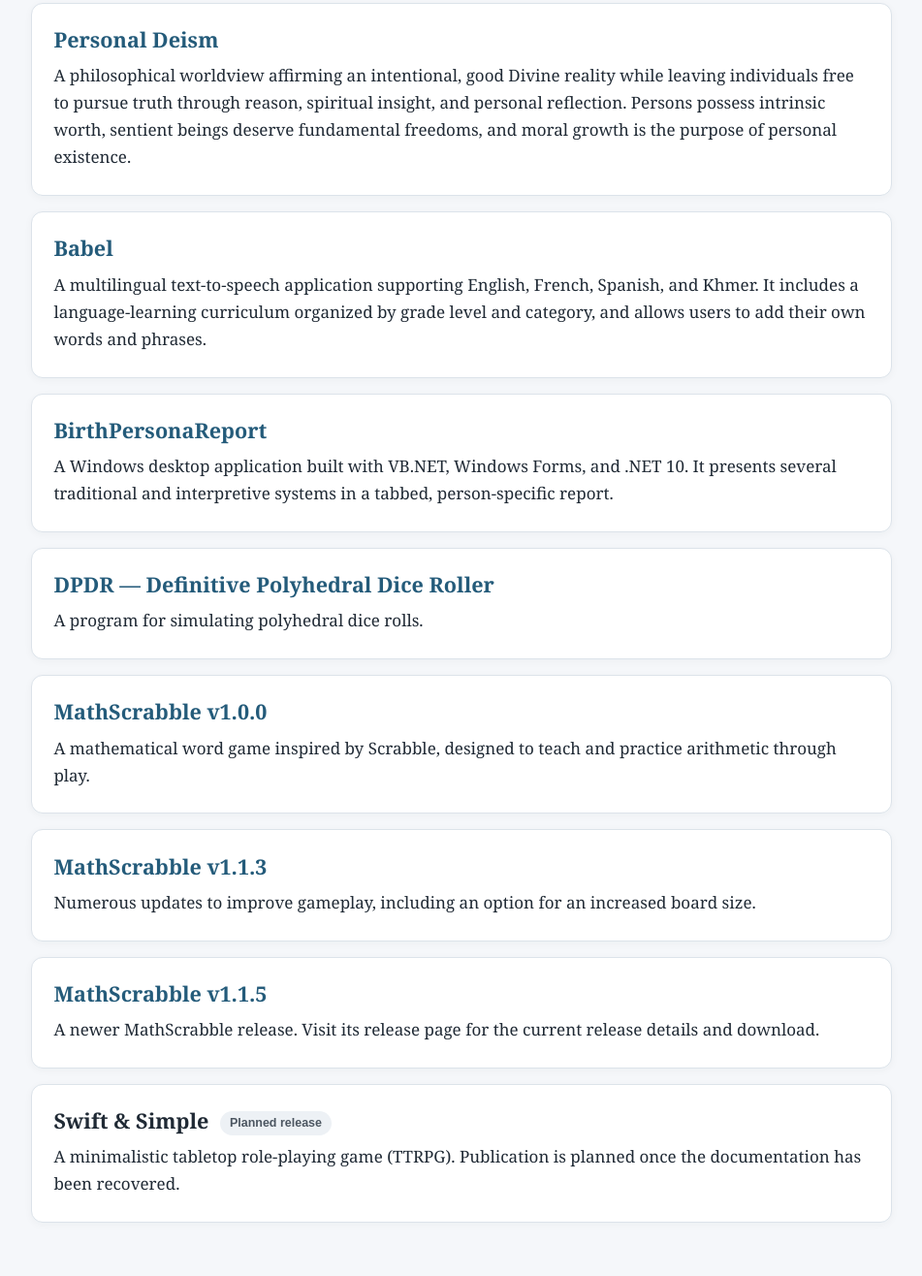
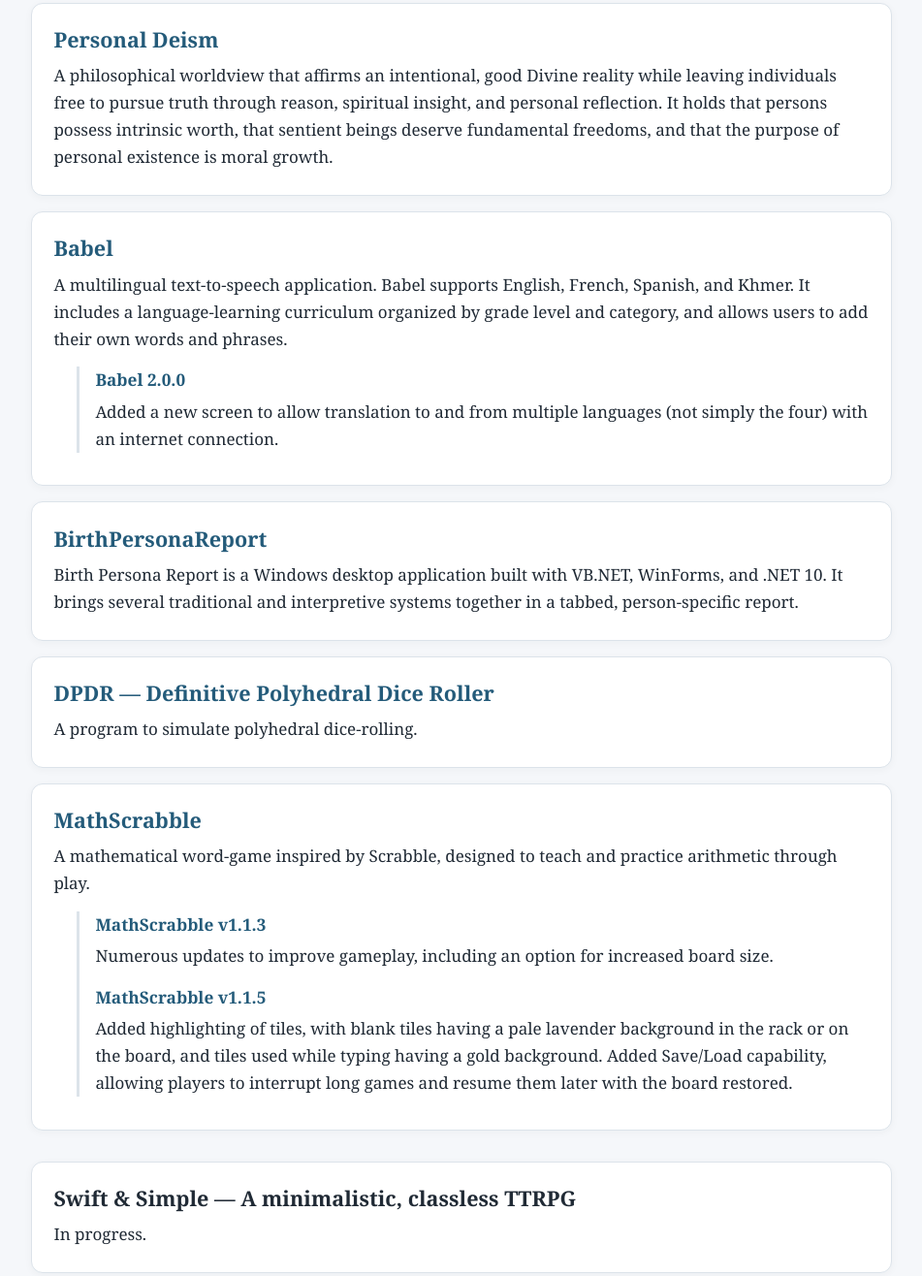
Before and after one commit to jeffmayes-jpg/My-Works, a plain HTML site: page index.html in a window 1280 px wide. Shown: the part 323-1639 px from the top of the page at 97% size, without its empty margins (164-1115 px from the left). Drawn offline with Linux system fonts and the light colour scheme.

Commit message:
Update My Works page from revised document

```diff
--- a/index.html
+++ b/index.html
@@ -10,8 +10,9 @@
 header{background:#183b52;color:white;padding:3rem 1.25rem 2.5rem;text-align:center}header h1{font-size:clamp(2.2rem,6vw,3.4rem);margin:0 0 .4rem}header p{max-width:720px;margin:.5rem auto 0;color:#e1edf4}
 main{max-width:920px;margin:2rem auto;padding:0 1rem 3rem}.intro{margin:0 0 1.5rem;color:var(--muted)}
 .work{background:var(--card);border:1px solid var(--line);border-radius:12px;padding:1.2rem 1.4rem;margin:1rem 0;box-shadow:0 2px 8px #162c3a0a}
-.work h2{font-size:1.35rem;margin:0 0 .35rem}.work h2 a{color:var(--accent);text-decoration:none}.work h2 a:hover{text-decoration:underline}
+.work h2{font-size:1.35rem;margin:0 0 .35rem}.work h2 a,.version h3 a{color:var(--accent);text-decoration:none}.work h2 a:hover,.version h3 a:hover{text-decoration:underline}
 .work p{margin:.35rem 0}.status{display:inline-block;font:600 .78rem/1.4 Arial,sans-serif;color:#4c5661;background:#edf1f5;border-radius:20px;padding:.22rem .6rem;margin-left:.4rem;vertical-align:middle}
+.versions{margin:.9rem 0 0 1.5rem;padding-left:1rem;border-left:3px solid var(--line)}.version{margin:.9rem 0}.version h3{font-size:1.08rem;margin:0 0 .2rem}.version p{margin:.25rem 0}
 footer{text-align:center;color:var(--muted);padding:1.5rem;font-size:.95rem}a{overflow-wrap:anywhere}
 </style>
 </head>
@@ -24,35 +25,43 @@ footer{text-align:center;color:var(--muted);padding:1.5rem;font-size:.95rem}a{ov
 <p class="intro">All of my programs are designed as standalone Windows applications unless otherwise noted.</p>
 <section class="work">
 <h2><a href="https://jeffmayes-jpg.github.io/Personal-Deism/">Personal Deism</a></h2>
-<p>A philosophical worldview affirming an intentional, good Divine reality while leaving individuals free to pursue truth through reason, spiritual insight, and personal reflection. Persons possess intrinsic worth, sentient beings deserve fundamental freedoms, and moral growth is the purpose of personal existence.</p>
+<p>A philosophical worldview that affirms an intentional, good Divine reality while leaving individuals free to pursue truth through reason, spiritual insight, and personal reflection. It holds that persons possess intrinsic worth, that sentient beings deserve fundamental freedoms, and that the purpose of personal existence is moral growth.</p>
 </section>
 <section class="work">
-<h2><a href="https://github.com/jeffmayes-jpg/Babel/releases/tag/V1.0.0">Babel</a></h2>
-<p>A multilingual text-to-speech application supporting English, French, Spanish, and Khmer. It includes a language-learning curriculum organized by grade level and category, and allows users to add their own words and phrases.</p>
+<h2><a href="https://github.com/jeffmayes-jpg/Babel/releases/latest">Babel</a></h2>
+<p>A multilingual text-to-speech application. Babel supports English, French, Spanish, and Khmer. It includes a language-learning curriculum organized by grade level and category, and allows users to add their own words and phrases.</p>
+<div class="versions">
+<div class="version">
+<h3><a href="https://github.com/jeffmayes-jpg/Babel/releases/tag/v2.0.0">Babel 2.0.0</a></h3>
+<p>Added a new screen to allow translation to and from multiple languages (not simply the four) with an internet connection.</p>
+</div>
+</div>
 </section>
 <section class="work">
 <h2><a href="https://jeffmayes-jpg.github.io/BirthPersonaReport">BirthPersonaReport</a></h2>
-<p>A Windows desktop application built with VB.NET, Windows Forms, and .NET 10. It presents several traditional and interpretive systems in a tabbed, person-specific report.</p>
+<p>Birth Persona Report is a Windows desktop application built with VB.NET, WinForms, and .NET 10. It brings several traditional and interpretive systems together in a tabbed, person-specific report.</p>
 </section>
 <section class="work">
 <h2><a href="https://github.com/jeffmayes-jpg/DPDR-Downloads/releases/tag/v1.0.0">DPDR — Definitive Polyhedral Dice Roller</a></h2>
-<p>A program for simulating polyhedral dice rolls.</p>
+<p>A program to simulate polyhedral dice-rolling.</p>
 </section>
 <section class="work">
-<h2><a href="https://jeffmayes-jpg.github.io/MathScrabble-Downloads/">MathScrabble v1.0.0</a></h2>
-<p>A mathematical word game inspired by Scrabble, designed to teach and practice arithmetic through play.</p>
+<h2><a href="https://jeffmayes-jpg.github.io/MathScrabble-Downloads/">MathScrabble</a></h2>
+<p>A mathematical word-game inspired by Scrabble, designed to teach and practice arithmetic through play.</p>
+<div class="versions">
+<div class="version">
+<h3><a href="https://jeffmayes-jpg.github.io/MathScrabble-Downloads/v1.1.3.html">MathScrabble v1.1.3</a></h3>
+<p>Numerous updates to improve gameplay, including an option for increased board size.</p>
+</div>
+<div class="version">
+<h3><a href="https://jeffmayes-jpg.github.io/MathScrabble-Downloads/v1.1.5.html">MathScrabble v1.1.5</a></h3>
+<p>Added highlighting of tiles, with blank tiles having a pale lavender background in the rack or on the board, and tiles used while typing having a gold background. Added Save/Load capability, allowing players to interrupt long games and resume them later with the board restored.</p>
+</div>
+</div>
 </section>
-<section class="work">
-<h2><a href="https://jeffmayes-jpg.github.io/MathScrabble-Downloads/v1.1.3.html">MathScrabble v1.1.3</a></h2>
-<p>Numerous updates to improve gameplay, including an option for an increased board size.</p>
-</section>
-<section class="work">
-<h2><a href="https://jeffmayes-jpg.github.io/MathScrabble-Downloads/v1.1.5.html">MathScrabble v1.1.5</a></h2>
-<p>A newer MathScrabble release. Visit its release page for the current release details and download.</p>
-</section>
-<section class="work">
-<h2>Swift &amp; Simple <span class="status">Planned release</span></h2>
-<p>A minimalistic tabletop role-playing game (TTRPG). Publication is planned once the documentation has been recovered.</p>
+<section class="work" style="margin-top:2rem">
+<h2>Swift &amp; Simple — A minimalistic, classless TTRPG</h2>
+<p>In progress.</p>
 </section>
 </main>
 <footer>My Works</footer>
```
